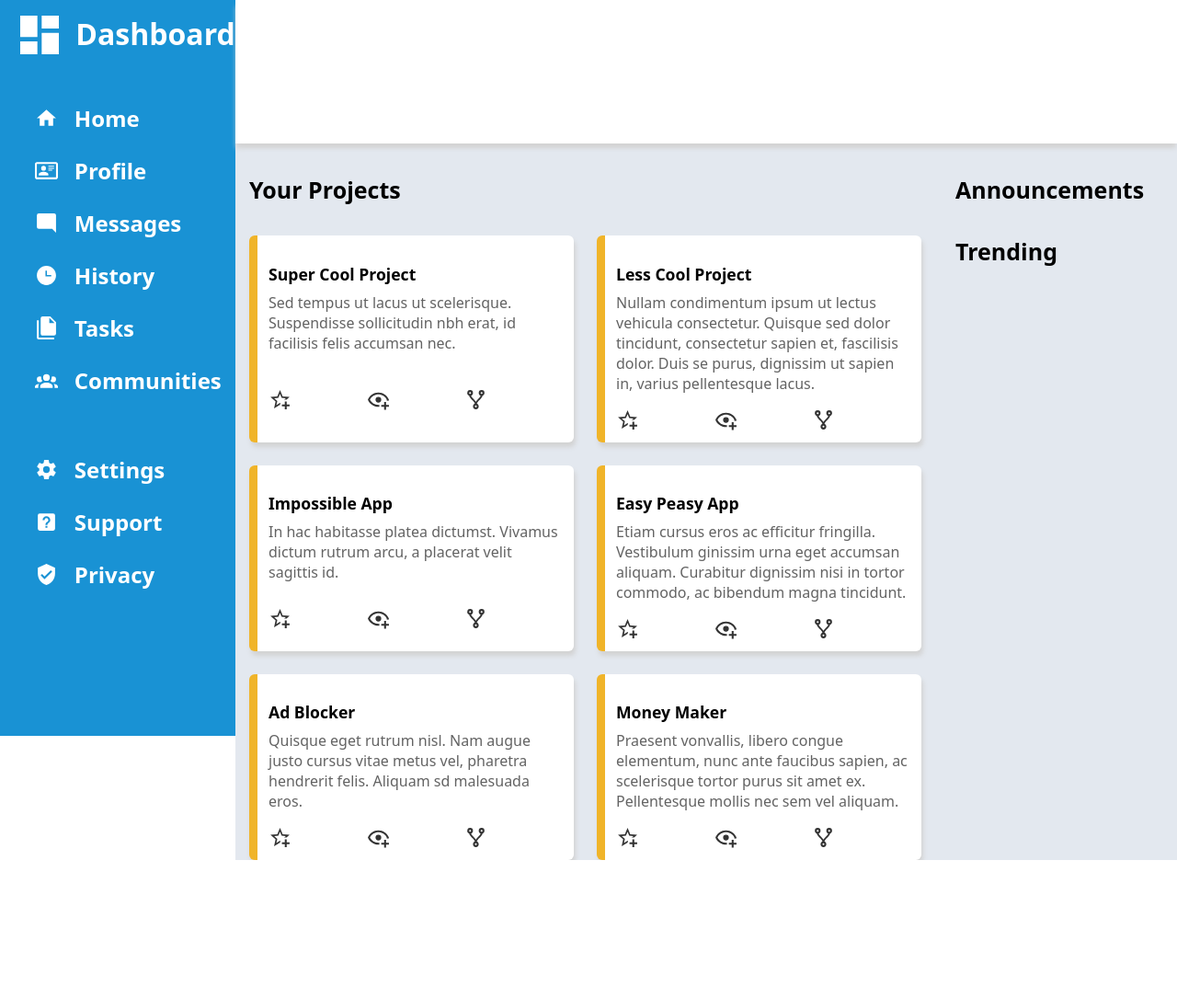
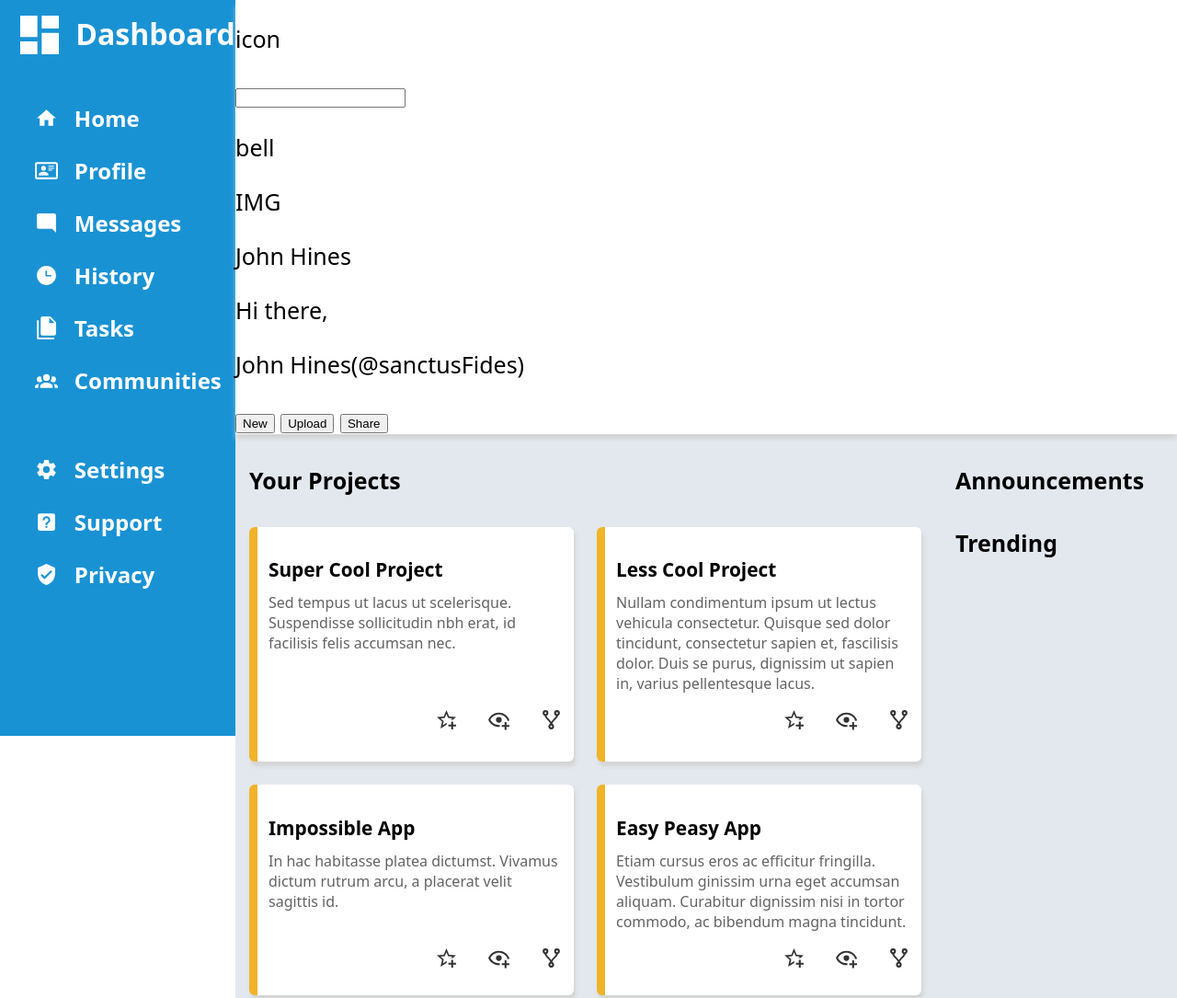
Before and after one commit to SanctusFides/TOP-admin, a plain HTML site: page index.html in a window 1280 px wide. Shown: the top 1085 px of the page at 92% size. Before the commit the page ends 935 px from the top, so only its background shows below. Drawn offline with Linux system fonts and the light colour scheme.

Commit message:
Cards and tweaks to side bar completed

```diff
--- a/index.html
+++ b/index.html
@@ -83,7 +83,22 @@
 
         <div class="user-panel">
             <div class="up-header">
-
+                <div class="navbar">
+                    <p>icon</p>
+                    <input type="search" name="Search" id="">
+                    <p>bell</p>
+                    <p>IMG</p>
+                    <p>John Hines</p>
+                </div>
+                <div class="greeting">
+                    <p>Hi there,</p>
+                    <p>John Hines(@sanctusFides)</p>
+                </div>
+                <div class="socialbuttons">
+                    <button>New</button>
+                    <button>Upload</button>
+                    <button>Share</button>
+                </div>
             </div>
 
             <div class="up-panel">
--- a/style.css
+++ b/style.css
@@ -91,6 +91,7 @@ body {
 
 .project-card {
     display: grid;
+    grid-template-rows: 4fr 1fr;
     background-color: white;
     border-radius: 6px;
     padding: 12px;
@@ -100,7 +101,7 @@ body {
 }
 
 .content > .title {
-    font-size: 1.1rem;
+    font-size: 1.3rem;
     font-weight: 600;
 }
 .content > .text {
@@ -109,9 +110,16 @@ body {
     margin-top: -10px;
 }
 
-.icons{
+/* .icons{
     display: grid;
     grid-template-columns: 1fr 1fr 1fr;
+} */
+
+.icons {
+    display: flex;
+    justify-content: flex-end;
+    gap: 2rem;
+    height: 25px;
 }
 
 svg {
```
